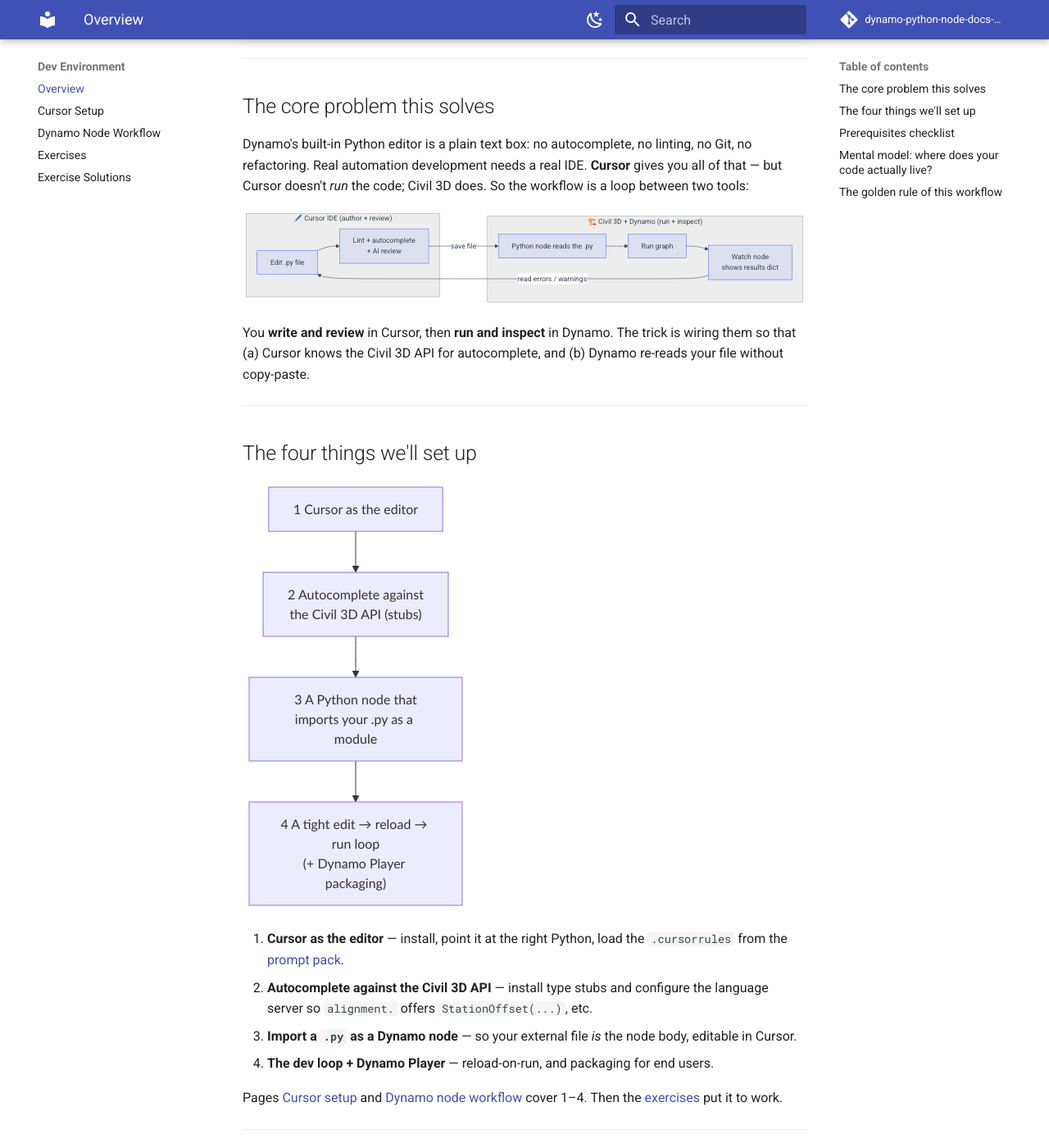
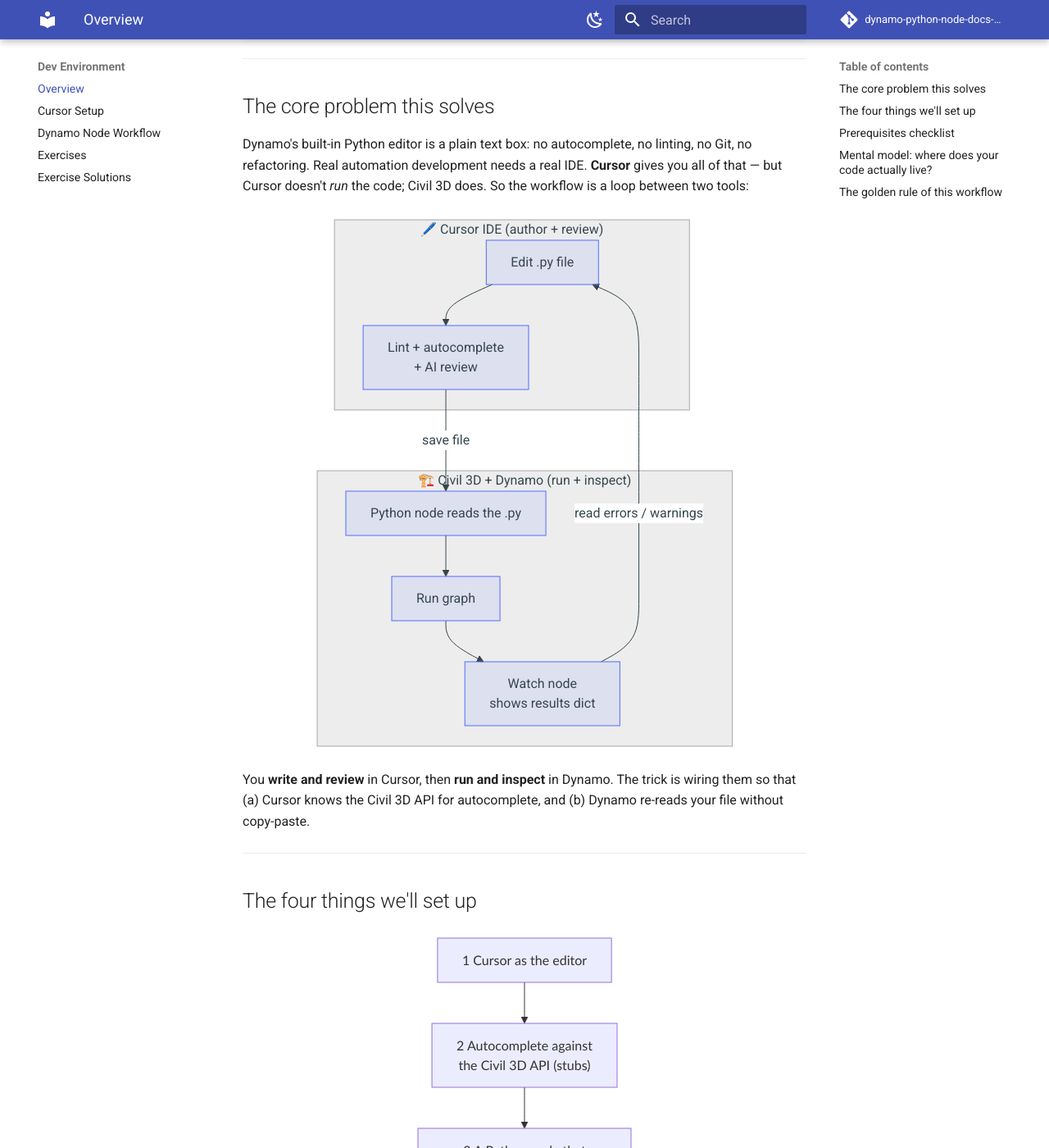
Before and after one commit to PrathamGitHub/dynamo-python-node-docs-v1, an MkDocs documentation site: the page built from docs/dev-env/overview.md, in a window 1280 px wide and 1400 px high, scrolled down 360 px. Shown: the whole window at 82% size. Built offline with MkDocs 1.6.1 and Material for MkDocs 9.7.7, drawn with Linux system fonts in a browser that asks for light colours; comment, search, counter and statistics services are not loaded.

Commit message:
Update documentation and styles for Mermaid diagrams
- Added extra CSS for centering Mermaid diagram containers to improve visual presentation.
- Updated flowchart layouts in multiple documentation files from LR to TD for better readability and consistency.
- Ensured all Mermaid diagrams across the documentation maintain a uniform layout style.

```diff
--- /dev/null
+++ b/docs/stylesheets/extra.css
@@ -0,0 +1,13 @@
+/* Center Mermaid diagram containers */
+.mermaid {
+    display: flex;
+    justify-content: center;
+    align-items: center;
+    width: 100%;
+    margin: 1rem auto;
+}
+
+/* Ensure the internal SVG centers itself inside the flex container */
+.mermaid svg {
+    margin: 0 auto !important;
+}
--- a/mkdocs.yml
+++ b/mkdocs.yml
@@ -73,6 +73,9 @@
   - https://unpkg.com/mermaid@10/dist/mermaid.min.js
   - assets/mermaid-init.js
 
+extra_css:
+  - stylesheets/extra.css
+
 extra:
   generator: false
   social:
```
Also changed, not shown: docs/dev-env/dynamo-node-workflow.md (+1 -1 lines), docs/dev-env/exercises.md (+1 -1 lines), docs/dev-env/overview.md (+1 -1 lines).
